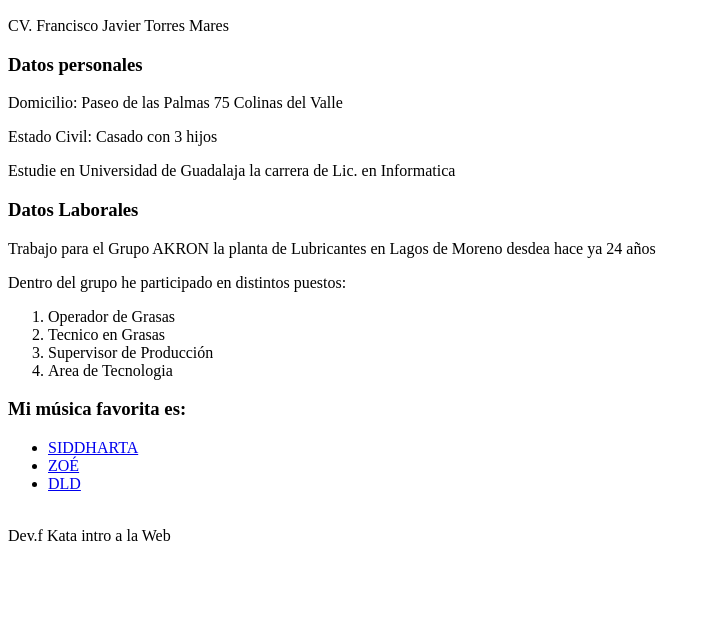
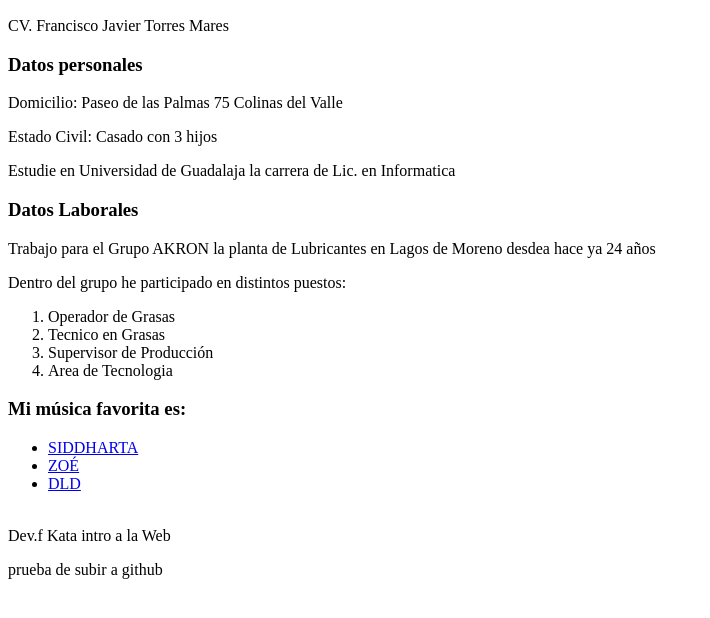
Before and after one commit to FranciscoJTorresM/mirepo, a plain HTML site: page Index.html in a window 1280 px wide. Shown: the part 110-728 px from the top of the page, without its empty margins (0-710 px from the left). Drawn offline with Linux system fonts and the light colour scheme.

Commit message:
comentario de actualización

```diff
--- a/Index.html
+++ b/Index.html
@@ -46,7 +46,9 @@
         </div>
     </section>
         <br>
-        <footer>Dev.f Kata intro a la Web</footer>
+        <footer>Dev.f Kata intro a la Web
+            <p>prueba de subir a github</p>
+        </footer>
 
 
 </html>
```
